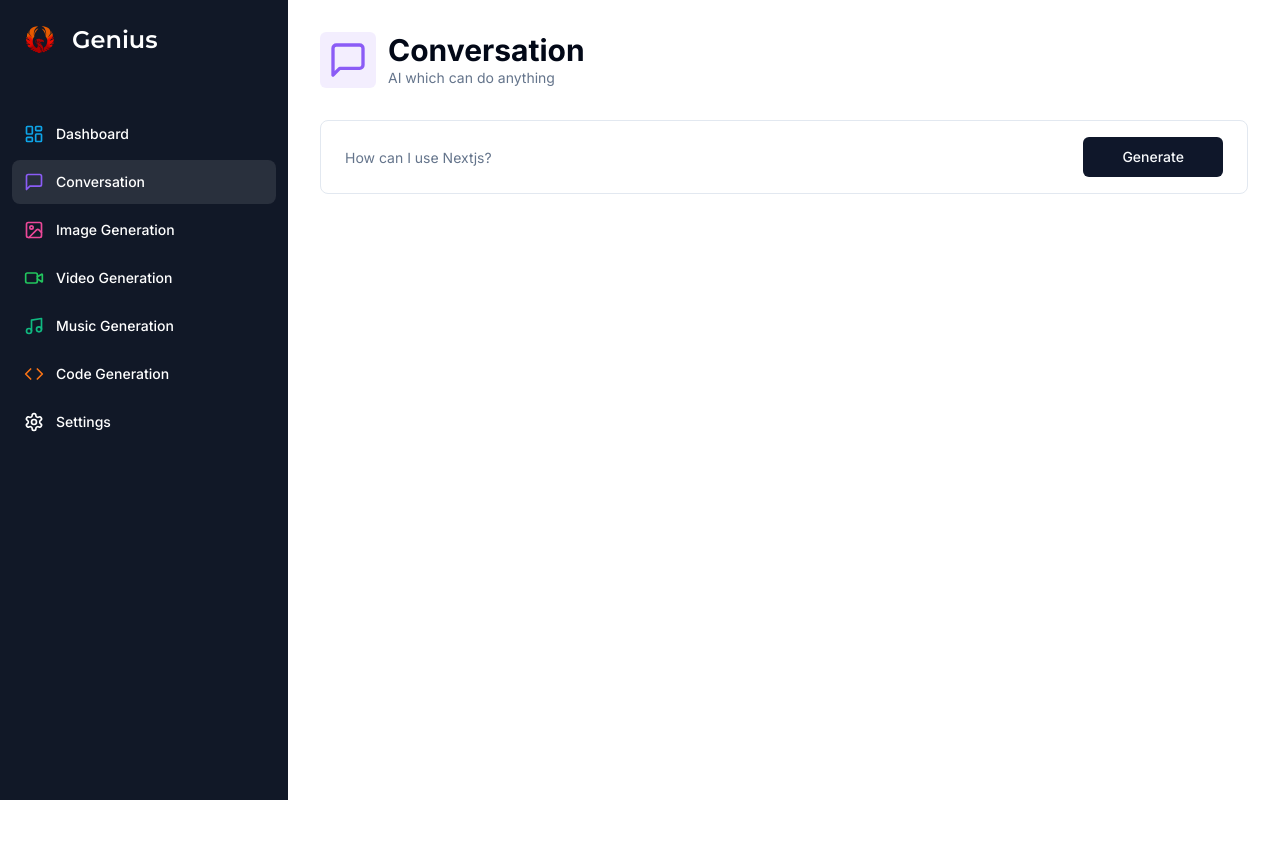
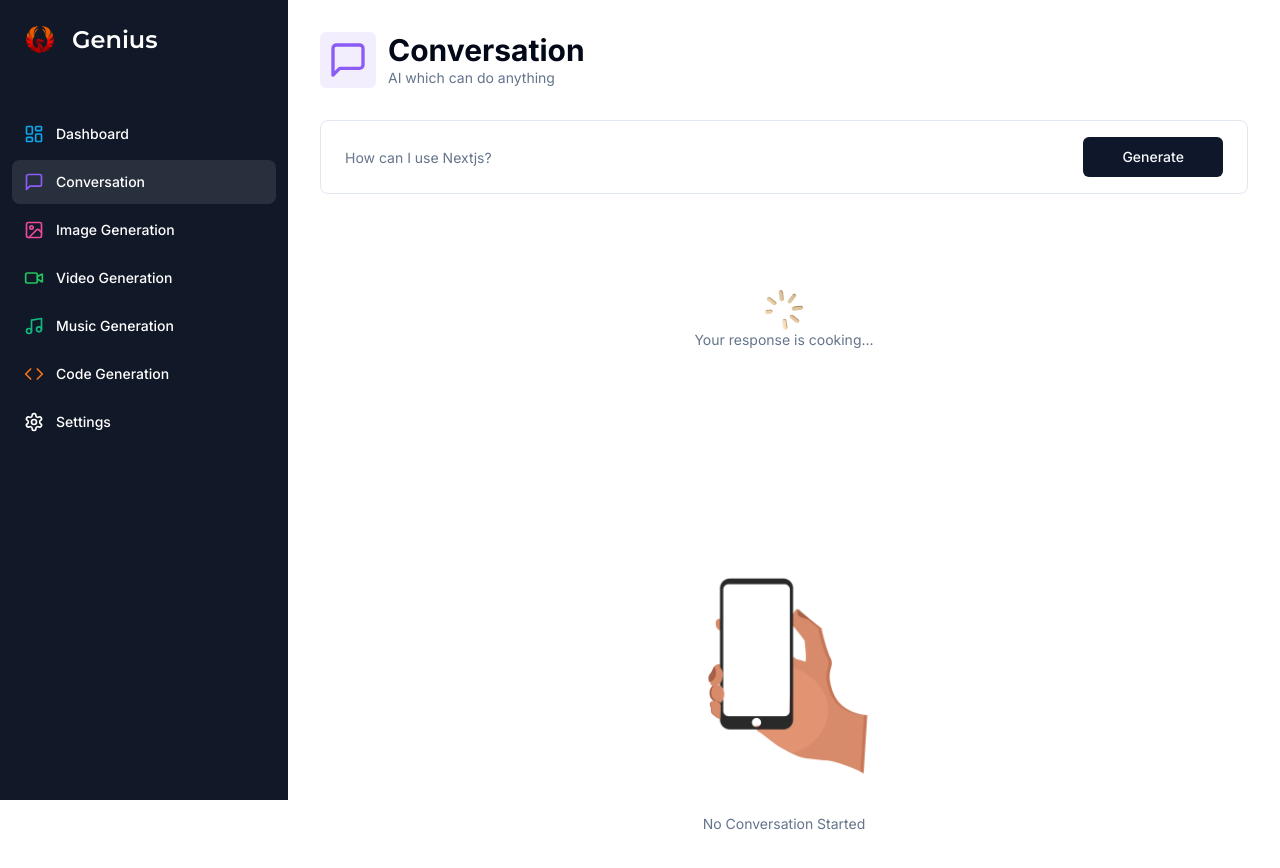
Before and after one commit to iamshivakhatri/ai-app, a Next.js app: page /conversation in a window 1280 px wide. Shown: the top 868 px of the page. Before the commit the page ends 800 px from the top, so only its background shows below. Built offline with nearby package versions, Linux system fonts and the light colour scheme.

Commit message:
Added spinner, empty, better structure for chat.

```diff
--- a/app/(dashboard)/(routes)/conversation/page.tsx
+++ b/app/(dashboard)/(routes)/conversation/page.tsx
@@ -12,15 +12,18 @@
 import { Form, FormField, FormItem, FormControl} from "@/components/ui/form";
 import { Input } from "@/components/ui/input";
 import { Button } from "@/components/ui/button";
-import OpenAI from 'openai';
+import {Empty} from "@/components/empty";
+import {Loader} from "@/components/loader";
 
-
+type Message = {
+    role: "user" | "assistant";
+    content: string;
+  };
 
 
 const ConversationPage = () => {
     const router = useRouter();
-    const [messages, setMessages] = useState<OpenAI.Chat.ChatCompletionCreateParams[]>([])
-
+    const [messages, setMessages] = useState<Message[]>([]);
     const form = useForm<z.infer<typeof formSchema>>({
         resolver: zodResolver(formSchema),
         defaultValues: {
@@ -35,22 +38,22 @@
 
         try{
 
-            const userMessage = {
+            const userMessage:Message = {
                 role: "user",
                 content: values.prompt
               };
 
 
             const newMessages = [...messages, userMessage];
+            console.log("This is not printing");
+            console.log("New Messages", newMessages);
 
             const response = await axios.post("/api/conversation", {
                 messages: newMessages
             });
-
-            console.log("[RESPONSE]", response.data);
+            console.log("This is not printing2", newMessages);
             setMessages((current) => [...current, userMessage, response.data]);
 
-            console.log("[MESSAGES]", messages);
 
             form.reset();
 
@@ -102,14 +105,19 @@
                     </Form>
                 </div>
                 <div className="space-y-4 mt-4">
-                    <div className="flex flex-col-reverse gap-y-4">
-                        {messages.map((message, index) => (
-                            <div key={index}>
-                                {message}
-                            </div>
-                        ))}
-
+                    {true && (
+                        <Loader />
+                    )}
+                    {messages.length === 0 && !isLoading && (
+                        <Empty label="No Conversation Started"/>
+                        )}
+                <div className="flex flex-col gap-y-4">
+                    {messages.map((message, index) => (
+                    <div key={index} className={`message ${message.role}`}>
+                        <strong>{message.role === "user" ? "You" : "AI"}:</strong> {message.content}
                     </div>
+                    ))}
+          </div>
                 </div>
 
             </div>
--- a/app/api/conversation/route.ts
+++ b/app/api/conversation/route.ts
@@ -14,7 +14,6 @@
       const {userId} = auth()
       const body = await req.json();
       const {messages} = body;
-      console.log("[CONVERSATION_REQUEST]", messages)
 
 
 
--- /dev/null
+++ b/components/empty.tsx
@@ -0,0 +1,18 @@
+import Image from "next/image";
+interface EmptyProps {
+    label?: string;
+}
+export const  Empty = ({
+    label
+}: EmptyProps) => {
+  return (
+    <div className="h-full p-20 flex flex-col items-center justify-center">
+      <div className="relative h-72 w-72">
+        <Image src="/empty.png" layout="fill" objectFit="contain" alt="Empty image" />
+      </div>
+      <p className="text-muted-foreground text-sm text-center">
+        {label}
+      </p>
+    </div>
+  )
+}
--- /dev/null
+++ b/components/loader.tsx
@@ -0,0 +1,15 @@
+import Image from "next/image";
+
+export const Loader = () => {
+    return (
+        <div className="flex flex-col justify-content items-center p-20 h-full">
+            <div className="w-10 h-10 relative animate-spin">
+                <Image src="/loader.png" layout="fill" objectFit="contain" alt="Loader" />
+            </div>
+            <p className="text-sm text-muted-foreground">
+                Your response is cooking...
+            </p>
+
+        </div>
+     );
+}
```
Also changed, not shown: notes.txt, public/empty.png (added), public/loader.png (added).
